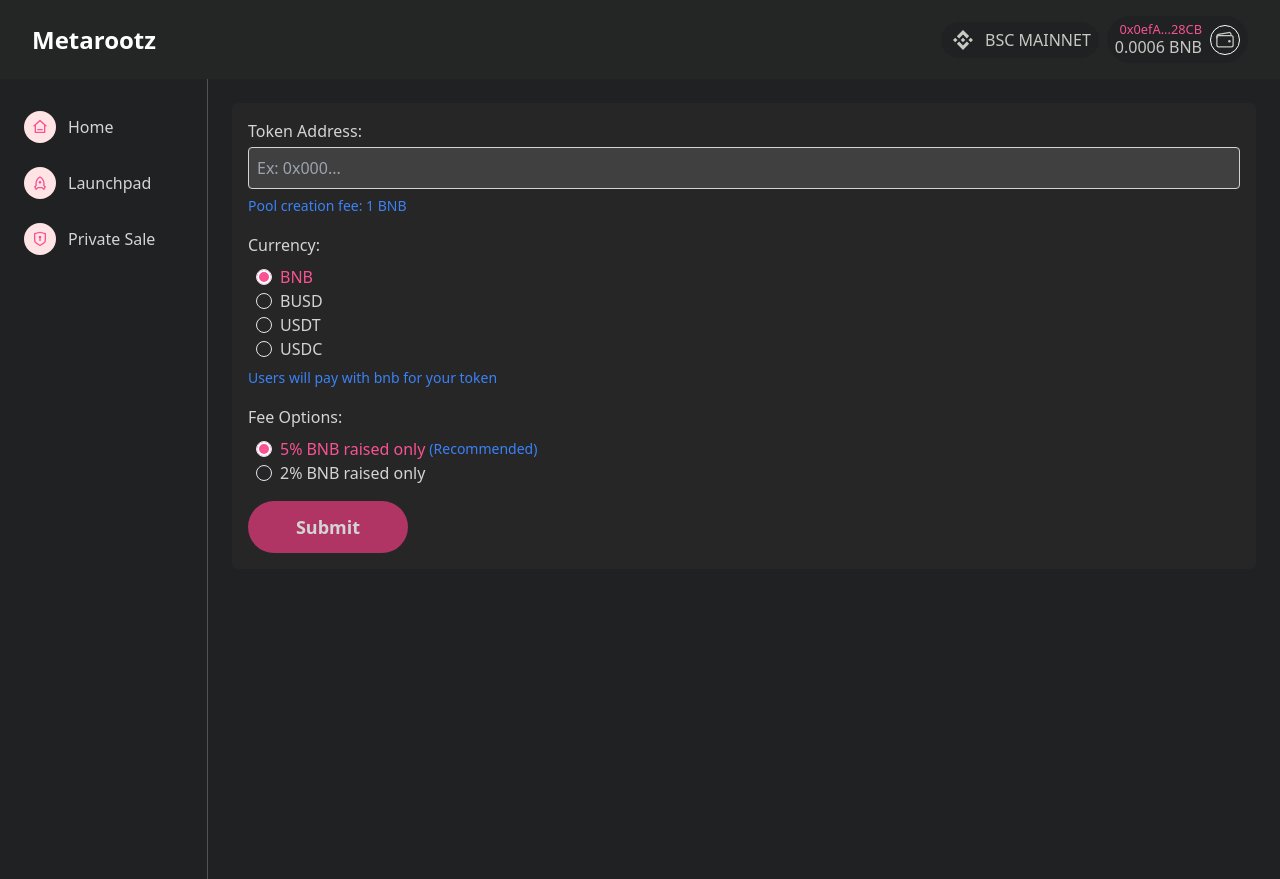
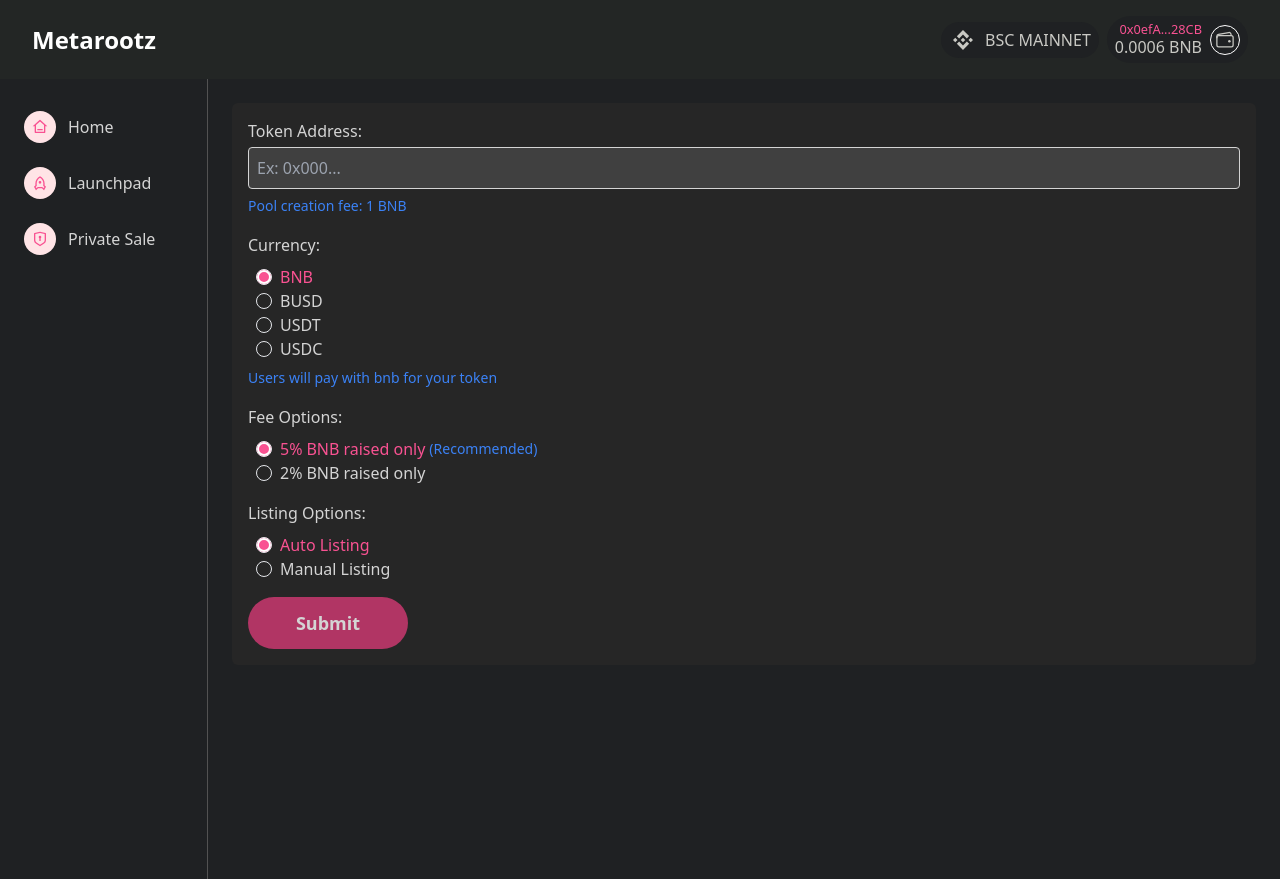
Before and after one commit to OkkashaAlly/practicle-react, a Next.js app: page /launchpad/create in a window 1280 px wide. Built offline with nearby package versions, Linux system fonts and the light colour scheme.

Commit message:
COMPONENTS: LaunchpadForm - listingOptions added

```diff
--- a/components/LaunchpadForm.jsx
+++ b/components/LaunchpadForm.jsx
@@ -14,6 +14,17 @@ const LaunchpadForm = () => {
     {
       key: "2%",
       value: "2%",
+    },
+  ];
+
+  const listingOptions = [
+    {
+      key: "Auto Listing",
+      value: "autoListing",
+    },
+    {
+      key: "Manual Listing",
+      value: "manualListing",
     },
   ];
 
@@ -40,6 +51,7 @@ const LaunchpadForm = () => {
     tokenAddress: "",
     tokenCurrency: "bnb",
     feeOptions: "5%",
+    listingOptions: "autoListing",
   };
   const validationSchema = Yup.object({
     tokenAddress: Yup.string().required("Required"),
@@ -95,6 +107,14 @@ const LaunchpadForm = () => {
             dynamicText={" raised only"}
           />
 
+          <FormikControl
+            control={"radio"}
+            label={"Listing Options"}
+            name={"listingOptions"}
+            options={listingOptions}
+
+          />
+
           <button
             className="w-40 font-bold py-3 px-4 bg-[#b13564] hover:bg-[#89244a] text-neutral-300 rounded-full capitalize text-lg"
             type="submit"
```
Also changed, not shown: pages/launchpad/fairlaunch.jsx (added).
